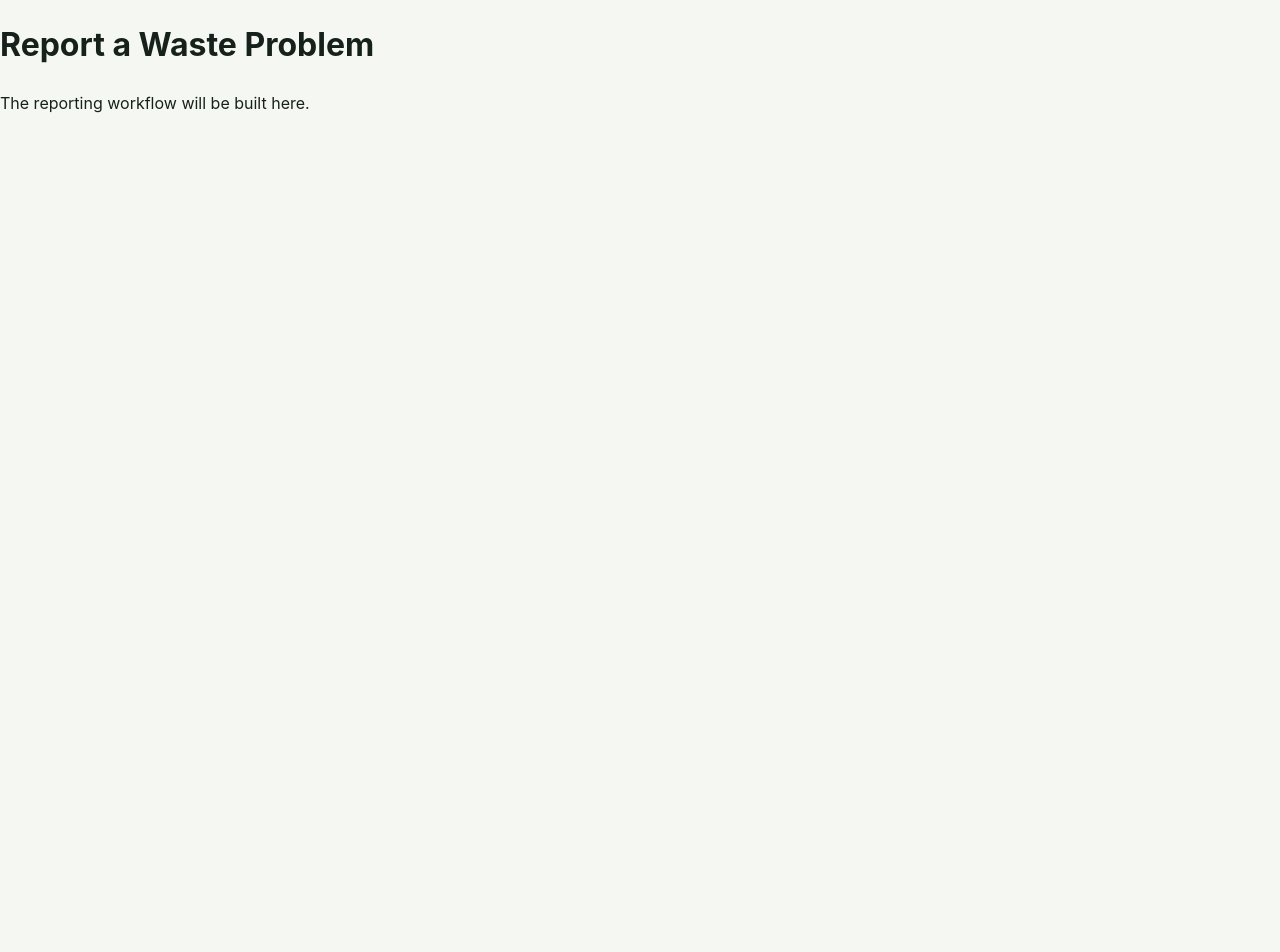
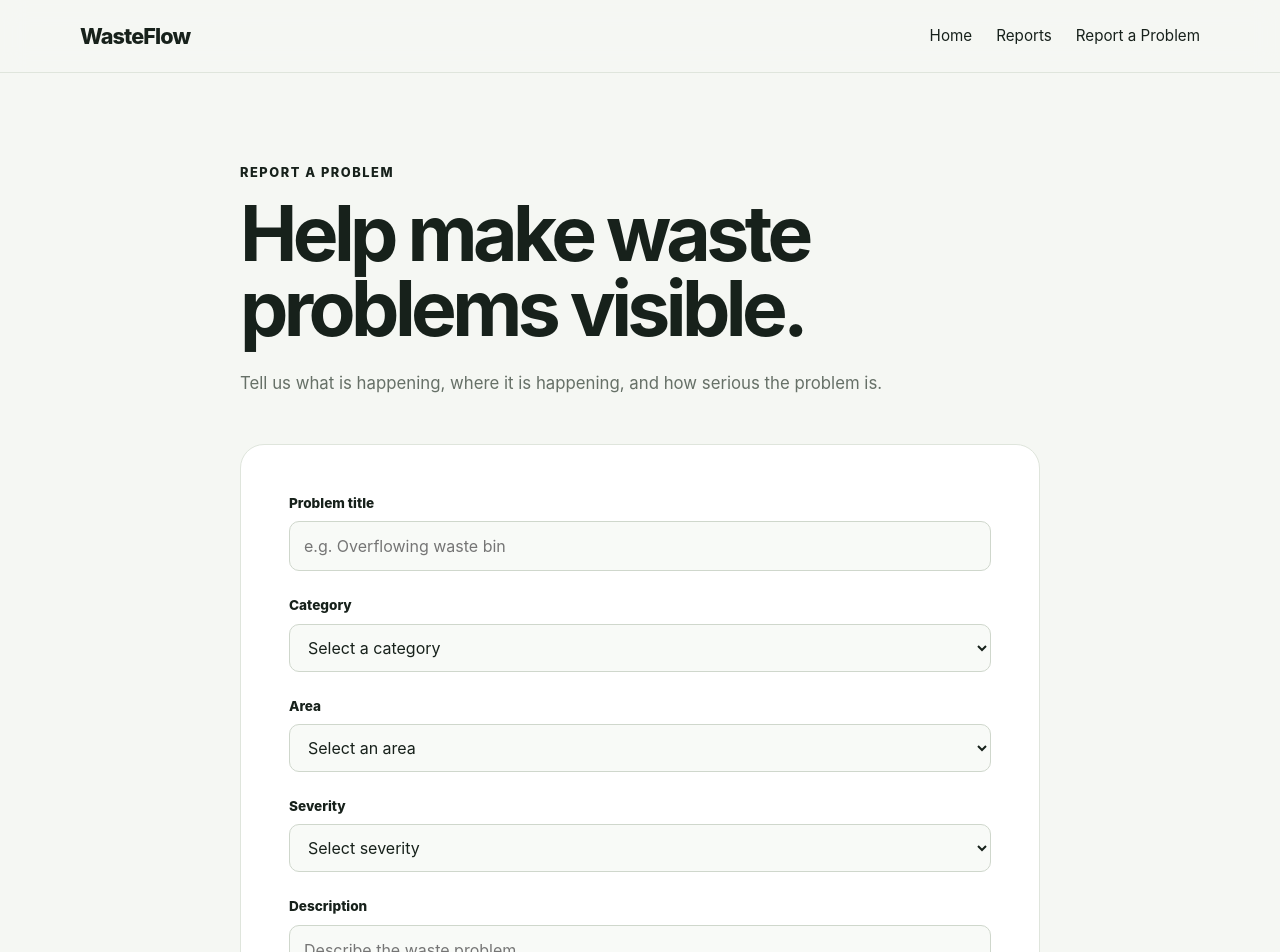
Before and after one commit to HaniSemayat/wasteflow, a React (Vite) app: page /reports/new in a window 1280 px wide. Shown: the top 952 px of the page. Before the commit the page ends 800 px from the top, so only its background shows below. Built offline with nearby package versions, Linux system fonts and the light colour scheme.

Commit message:
feat: build resident report form

```diff
--- /dev/null
+++ b/src/features/reports/ReportForm.jsx
@@ -0,0 +1,105 @@
+import { useState } from "react";
+
+function ReportForm() {
+  const [title, setTitle] = useState("");
+  const [category, setCategory] = useState("");
+  const [area, setArea] = useState("");
+  const [severity, setSeverity] = useState("");
+  const [description, setDescription] = useState("");
+
+  function handleSubmit(event) {
+    event.preventDefault();
+
+    console.log({
+      title,
+      category,
+      area,
+      severity,
+      description,
+    });
+  }
+
+  return (
+    <form className="report-form" onSubmit={handleSubmit}>
+      <div className="form-field">
+        <label htmlFor="report-title">Problem title</label>
+
+        <input
+          id="report-title"
+          type="text"
+          placeholder="e.g. Overflowing waste bin"
+          value={title}
+          onChange={(event) => setTitle(event.target.value)}
+        />
+      </div>
+
+      <div className="form-field">
+        <label htmlFor="report-category">Category</label>
+
+        <select
+          id="report-category"
+          value={category}
+          onChange={(event) => setCategory(event.target.value)}
+        >
+          <option value="">Select a category</option>
+          <option value="Overflowing Bin">Overflowing Bin</option>
+          <option value="Missed Collection">Missed Collection</option>
+          <option value="Illegal Dumping">Illegal Dumping</option>
+          <option value="Accumulation">Accumulation</option>
+          <option value="Damaged Bin">Damaged Bin</option>
+        </select>
+      </div>
+
+      <div className="form-field">
+        <label htmlFor="report-area">Area</label>
+
+        <select
+          id="report-area"
+          value={area}
+          onChange={(event) => setArea(event.target.value)}
+        >
+          <option value="">Select an area</option>
+          <option value="Bole">Bole</option>
+          <option value="Kazanchis">Kazanchis</option>
+          <option value="Merkato">Merkato</option>
+          <option value="Piassa">Piassa</option>
+          <option value="Sar Bet">Sar Bet</option>
+          <option value="CMC">CMC</option>
+        </select>
+      </div>
+
+      <div className="form-field">
+        <label htmlFor="report-severity">Severity</label>
+
+        <select
+          id="report-severity"
+          value={severity}
+          onChange={(event) => setSeverity(event.target.value)}
+        >
+          <option value="">Select severity</option>
+          <option value="Low">Low</option>
+          <option value="Medium">Medium</option>
+          <option value="High">High</option>
+        </select>
+      </div>
+
+      <div className="form-field">
+        <label htmlFor="report-description">Description</label>
+
+        <textarea
+          id="report-description"
+          rows="6"
+          placeholder="Describe the waste problem..."
+          value={description}
+          onChange={(event) => setDescription(event.target.value)}
+        />
+      </div>
+
+      <button type="submit" className="button button-primary">
+        Submit Report
+      </button>
+    </form>
+  );
+}
+
+export default ReportForm;
--- a/src/pages/NewReportPage.jsx
+++ b/src/pages/NewReportPage.jsx
@@ -1,9 +1,30 @@
+import Navbar from "../components/layout/Navbar";
+import Footer from "../components/layout/Footer";
+
+import ReportForm from "../features/reports/ReportForm";
+
 function NewReportPage() {
   return (
-    <main>
-      <h1>Report a Waste Problem</h1>
-      <p>The reporting workflow will be built here.</p>
-    </main>
+    <>
+      <Navbar />
+
+      <main className="new-report-page">
+        <section className="new-report-header">
+          <p className="eyebrow">Report a problem</p>
+
+          <h1>Help make waste problems visible.</h1>
+
+          <p>
+            Tell us what is happening, where it is happening, and how serious
+            the problem is.
+          </p>
+        </section>
+
+        <ReportForm />
+      </main>
+
+      <Footer />
+    </>
   );
 }
 
--- a/src/styles/index.css
+++ b/src/styles/index.css
@@ -532,8 +532,90 @@ select {
   font-size: 0.95rem;
 }
 
-/* Mobile reports */
+/* New report */
 
+.new-report-page {
+  width: min(800px, calc(100% - 40px));
+  margin: 0 auto;
+  padding: 90px 0 110px;
+}
+
+.new-report-header {
+  max-width: 680px;
+  margin-bottom: 48px;
+}
+
+.new-report-header h1 {
+  margin: 0;
+
+  font-size: clamp(2.7rem, 6vw, 5rem);
+  line-height: 0.98;
+  letter-spacing: -0.06em;
+}
+
+.new-report-header > p:last-child {
+  margin-top: 24px;
+
+  color: #667067;
+  font-size: 1.05rem;
+}
+
+.report-form {
+  display: flex;
+  flex-direction: column;
+  gap: 24px;
+
+  padding: clamp(24px, 5vw, 48px);
+
+  border: 1px solid #dfe5dc;
+  border-radius: 24px;
+
+  background: #ffffff;
+}
+
+.form-field {
+  display: flex;
+  flex-direction: column;
+  gap: 8px;
+}
+
+.form-field label {
+  font-size: 0.85rem;
+  font-weight: 800;
+}
+
+.form-field input,
+.form-field select,
+.form-field textarea {
+  width: 100%;
+
+  padding: 12px 14px;
+
+  border: 1px solid #cfd7cc;
+  border-radius: 10px;
+
+  background: #f8faf7;
+  color: #17211b;
+
+  font: inherit;
+  outline: none;
+}
+
+.form-field textarea {
+  resize: vertical;
+}
+
+.form-field input:focus,
+.form-field select:focus,
+.form-field textarea:focus {
+  border-color: #17211b;
+}
+
+.report-form .button {
+  align-self: flex-start;
+  border: none;
+  cursor: pointer;
+}
 
 /* Responsive */
 
```
